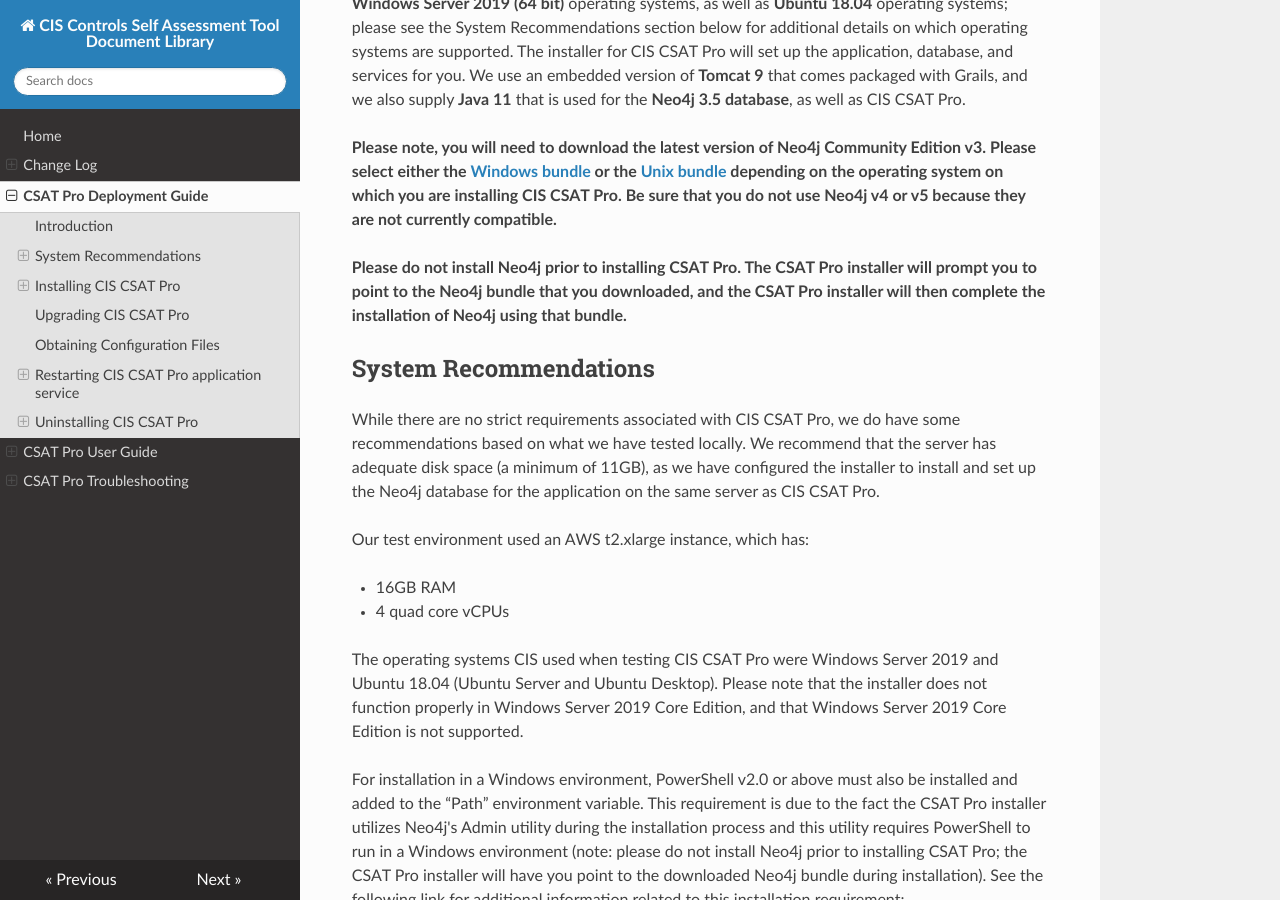
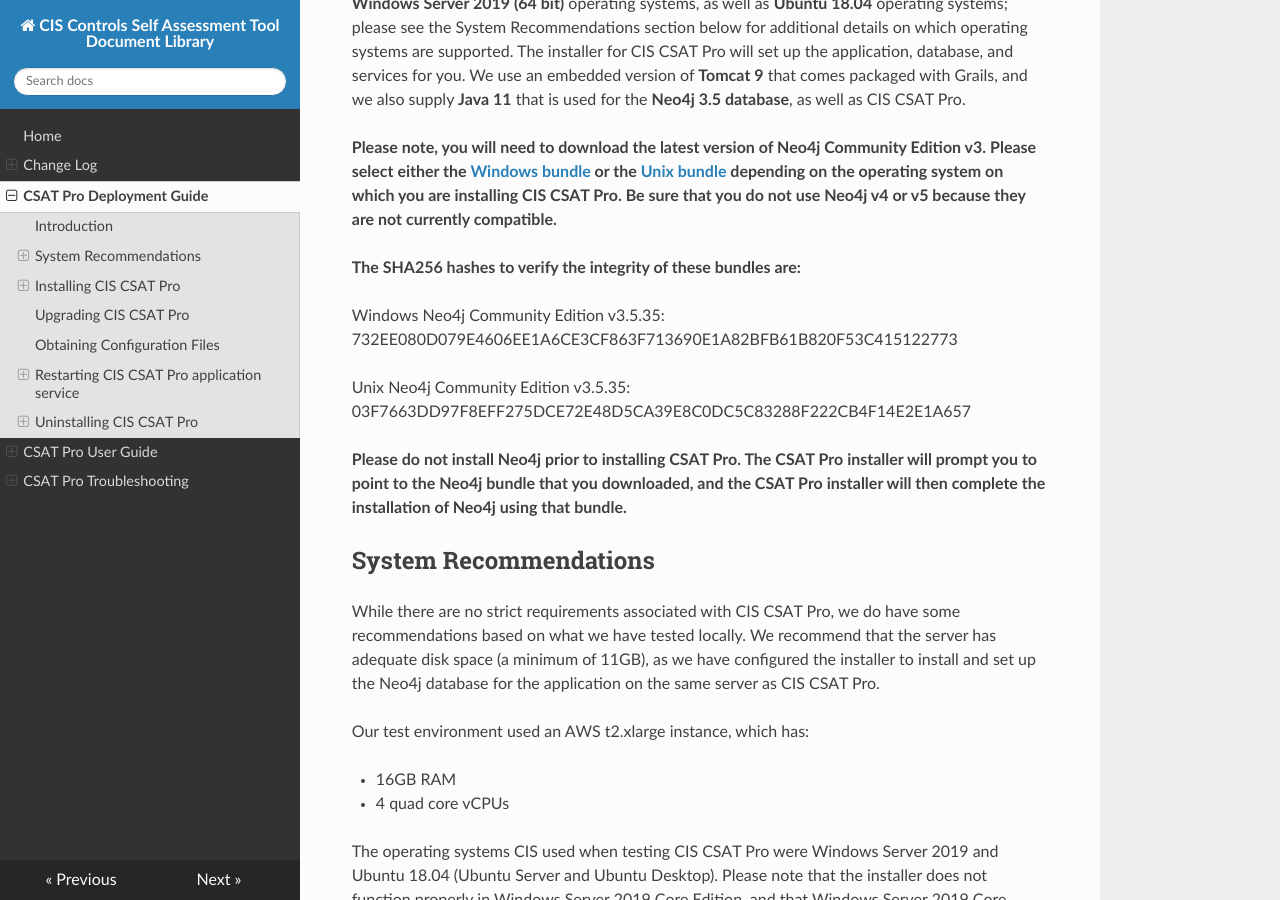
Before and after one commit to CISecurity/CSAT-Docs, an MkDocs documentation site: the page built from docs/source/CSAT Pro Deployment.md, in a window 1280 px wide and 900 px high, scrolled down 443 px. Built offline with MkDocs 1.6.1, drawn with Linux system fonts in a browser that asks for light colours; nearby versions of some CDN libraries.

Commit message:
Update CSAT Pro Deployment.md with Neo4j SHA256 hashes
Updated the Deployment Guide Introduction with the ShA256 hashes for the Windows and Unix bundles

```diff
--- a/docs/source/CSAT Pro Deployment.md
+++ b/docs/source/CSAT Pro Deployment.md
@@ -9,6 +9,14 @@ CIS CSAT Pro is a web application built using the Grails framework. The applicat
 
 **Please note, you will need to download the latest version of Neo4j Community Edition v3. Please select either the [Windows bundle]( https://neo4j.com/download-thanks/?edition=community&release=3.5.35&flavour=winzip) or the [Unix bundle]( https://neo4j.com/download-thanks/?edition=community&release=3.5.35&flavour=unix) depending on the operating system on which you are installing CIS CSAT Pro.
 Be sure that you do not use Neo4j v4 or v5 because they are not currently compatible.**
+
+**The SHA256 hashes to verify the integrity of these bundles are:**
+
+Windows Neo4j Community Edition v3.5.35:
+732EE080D079E4606EE1A6CE3CF863F713690E1A82BFB61B820F53C415122773
+
+Unix Neo4j Community Edition v3.5.35:
+03F7663DD97F8EFF275DCE72E48D5CA39E8C0DC5C83288F222CB4F14E2E1A657
 
 **Please do not install Neo4j prior to installing CSAT Pro. The CSAT Pro installer will prompt you to point to the Neo4j bundle that you downloaded, and the CSAT Pro installer will then complete the installation of Neo4j using that bundle.**
 
```
